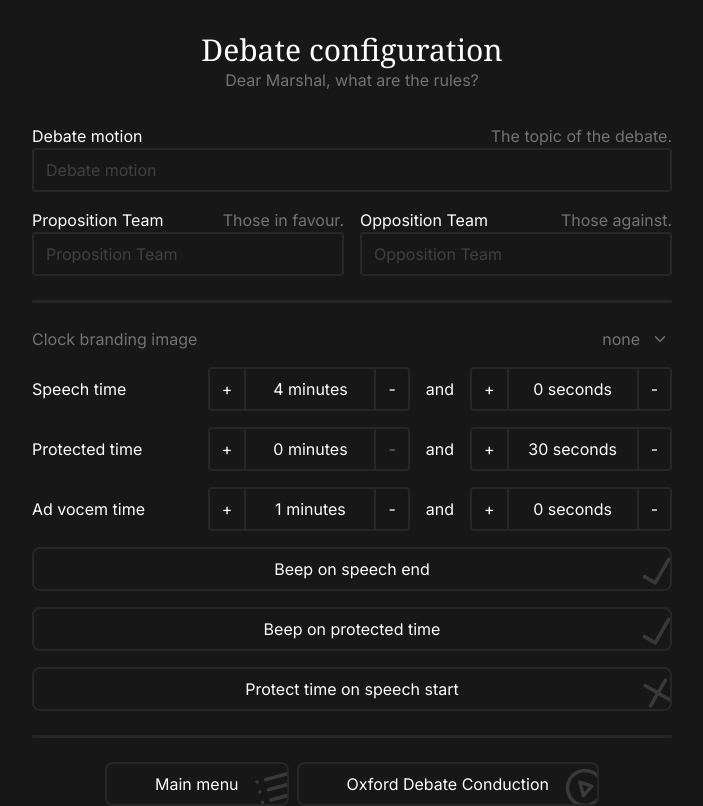
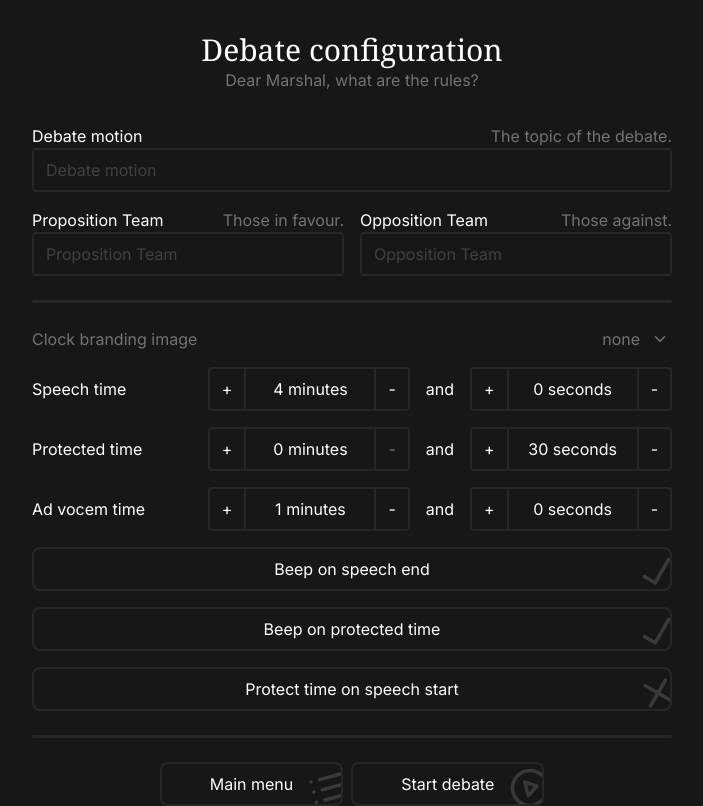
Before and after one commit to debatecore/debate-tools, a Next.js app: page /oxford-debate/setup in a window 1280 px wide. Shown: the whole page, without its empty margins (288-991 px from the left). Built offline with nearby package versions, Linux system fonts and the light colour scheme.

Commit message:
tweak polish translations, create a "start debate" string

```diff
--- a/src/app/oxford-debate/setup/page.tsx
+++ b/src/app/oxford-debate/setup/page.tsx
@@ -135,7 +135,7 @@ export default function OxfordDebateSetup() {
           <LinkButton href="/" text={useLang("mainmenu")} icon={IconList} />
           <LinkButton
             href="/oxford-debate"
-            text={useLang("oxfordDebateConductionUtility")}
+            text={useLang("startDebate")}
             icon={IconPlayCircle}
           />
         </div>
--- a/src/data/strings.json
+++ b/src/data/strings.json
@@ -45,7 +45,7 @@
   },
   "oxfordDebateConfigurationFlavortext": {
     "en": "Dear Marshal, what are the rules?",
-    "pl": "Wysoka izbo, to my mamy rację!"
+    "pl": "Właśnie moja racja jest racja najmojsza!"
   },
   "debateMotion": {
     "en": "Debate motion",
@@ -92,7 +92,7 @@
   },
   "adVocemTime": {
     "en": "Ad vocem time",
-    "pl": "Czas Ad vocem"
+    "pl": "Czas ad vocem"
   },
   "min": {
     "en": "min"
@@ -108,9 +108,9 @@
     "es": "Plantilla"
   },
   "musketeers": {
-    "en": "Musketeers of Words - Polish Oxford Debate Championships in English",
-    "pl": "Muszkieterowie Słowa - Polskie Mistrzostwa Debaty Oksfordzkiej po angielsku",
-    "es": "Mosqueteros de La Palabra - Campeonato polaco de debate de Oxford en inglés"
+    "en": "Musketeers of Words – Polish Oxford Debate Championships in English",
+    "pl": "Muszkieterowie Słowa – Polskie mistrzostwa debat oksfordzkich w języku angielskim",
+    "es": "Mosqueteros de La Palabra – Campeonato polaco de debate de Oxford en inglés"
   },
   "PLD": {
     "en": "PLD - Poznań Debate League",
@@ -136,6 +136,10 @@
   "mainmenu": {
     "en": "Main menu",
     "pl": "Menu główne"
+  },
+  "startDebate": {
+    "en": "Start debate",
+    "pl": "Rozpocznij debatę"
   },
   "soundDemonstration": {
     "en": "Sound Demonstration",
```
